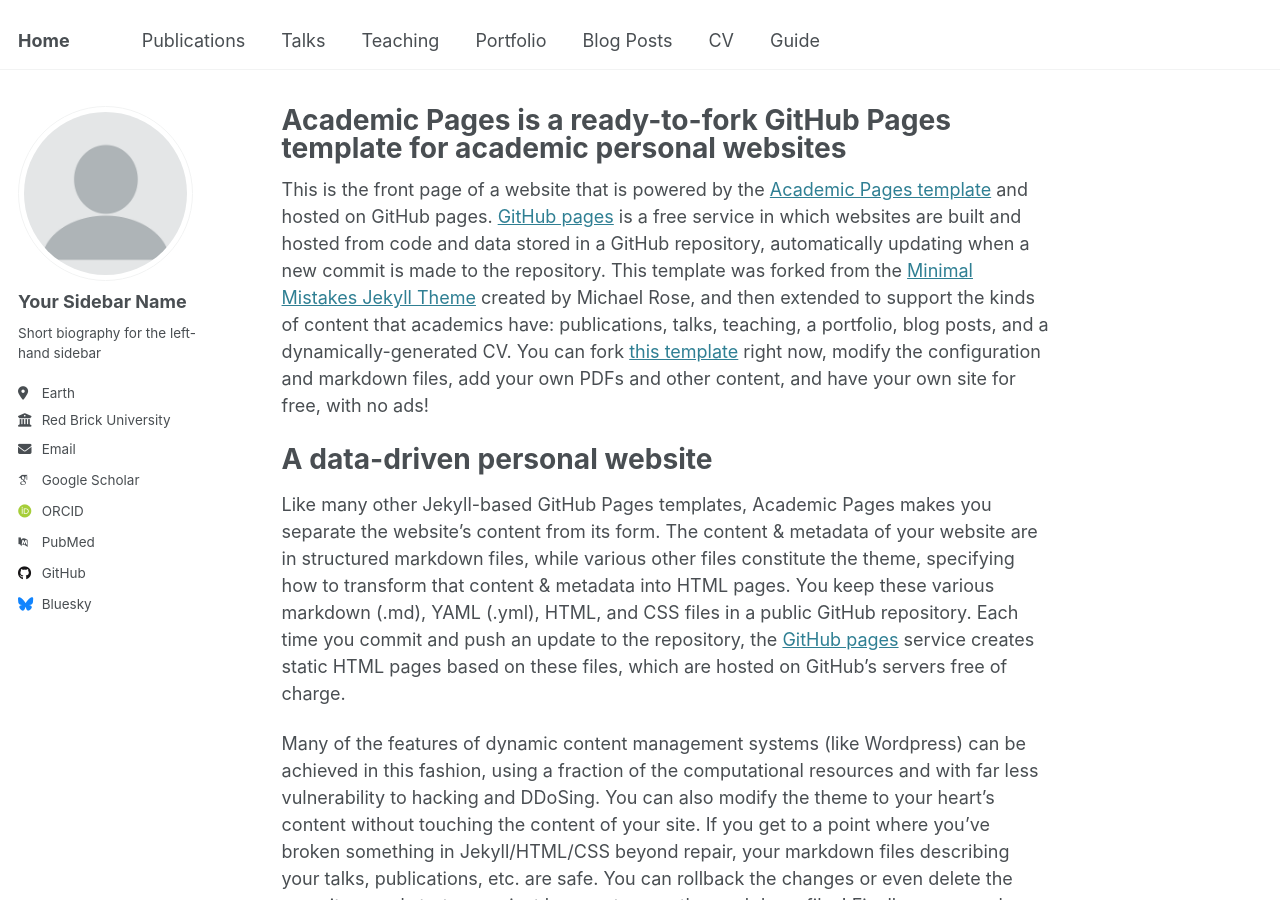
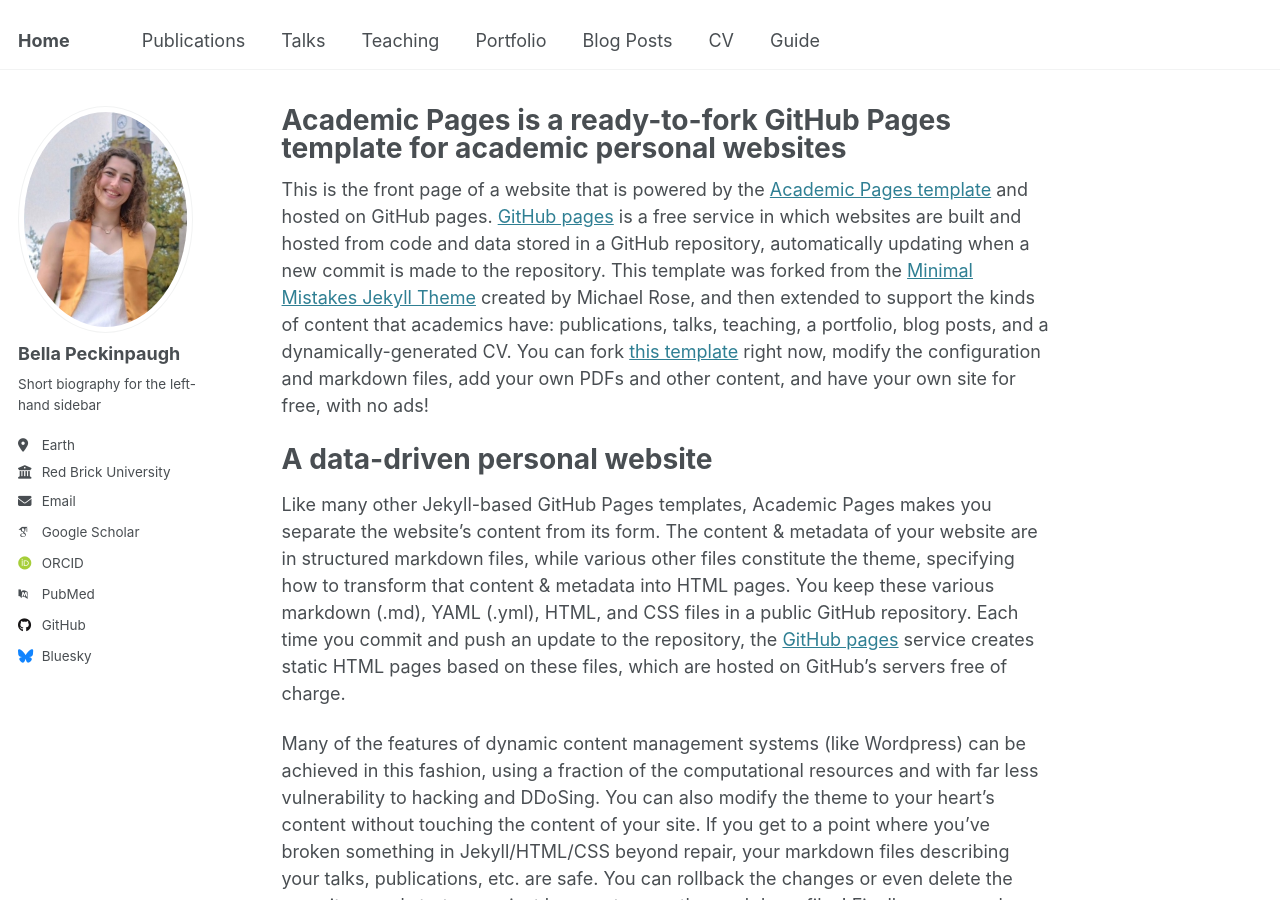
Before and after one commit to bellapeckinpaugh/bellapeckinpaugh.github.io, a Jekyll site: the page built from _pages/about.md, in a window 1280 px wide and 900 px high. Built offline with Jekyll 4.4.1, drawn with Linux system fonts in a browser that asks for light colours; some web fonts are replaced.

Commit message:
Update _config.yml

```diff
--- a/_config.yml
+++ b/_config.yml
@@ -22,8 +22,8 @@ repository               : "bellapeckinpaugh/bellapeckinpaugh.github.io"
 #               Additional customization can be done by editing /_includes/author-profile.html
 author:
   # Biographic information
-  avatar           : "profile.png"
-  name             : "Your Sidebar Name"
+  avatar           : "bpeckinpaughlabphoto.jpeg"
+  name             : "Bella Peckinpaugh"
   pronouns         : # example: "she/her"
   bio              : "Short biography for the left-hand sidebar"
   location         : "Earth"
```
